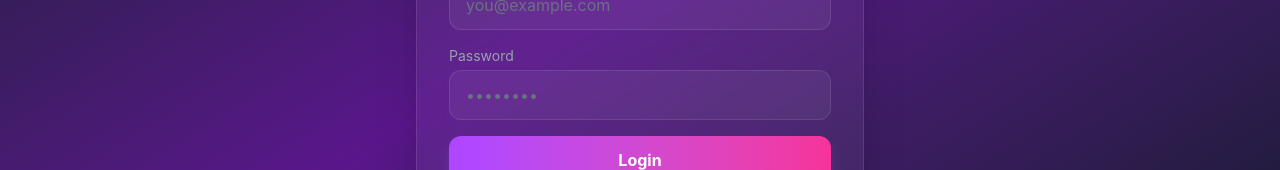
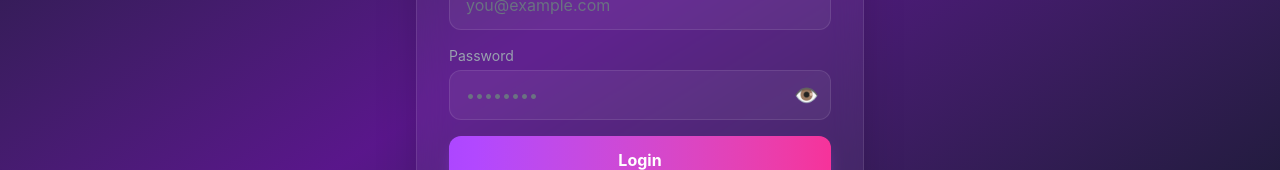
Before and after one commit to Avisek14/speech-to-text-mern, a React (Vite) app in the folder client/: page / in a window 1280 px wide. Shown: the part 422-592 px from the top of the page. Built offline with nearby package versions, Linux system fonts and the light colour scheme.

Commit message:
Day-5 update the Login.jsx and Register.jsx for Adding password vissible and hide button

```diff
--- a/client/src/pages/Login.jsx
+++ b/client/src/pages/Login.jsx
@@ -6,10 +6,10 @@
   const [form, setForm] = useState({ email: '', password: '' })
   const [error, setError] = useState('')
   const [loading, setLoading] = useState(false)
+  const [showPassword, setShowPassword] = useState(false)
   const { login } = useAuth()
 
-  const handleSubmit = async (e) => {
-    e.preventDefault()
+  const handleSubmit = async () => {
     setLoading(true)
     setError('')
     try {
@@ -62,15 +62,25 @@
                 className="w-full bg-white/5 border border-white/10 rounded-xl px-4 py-3 text-white placeholder-gray-500 focus:outline-none focus:border-purple-400 transition-colors"
               />
             </div>
+
             <div>
               <label className="text-gray-400 text-sm mb-1 block">Password</label>
-              <input
-                type="password"
-                placeholder="••••••••"
-                value={form.password}
-                onChange={(e) => setForm({ ...form, password: e.target.value })}
-                className="w-full bg-white/5 border border-white/10 rounded-xl px-4 py-3 text-white placeholder-gray-500 focus:outline-none focus:border-purple-400 transition-colors"
-              />
+              <div className="relative">
+                <input
+                  type={showPassword ? 'text' : 'password'}
+                  placeholder="••••••••"
+                  value={form.password}
+                  onChange={(e) => setForm({ ...form, password: e.target.value })}
+                  className="w-full bg-white/5 border border-white/10 rounded-xl px-4 py-3 text-white placeholder-gray-500 focus:outline-none focus:border-purple-400 transition-colors pr-12"
+                />
+                <button
+                  type="button"
+                  onClick={() => setShowPassword(!showPassword)}
+                  className="absolute right-3 top-1/2 -translate-y-1/2 text-gray-400 hover:text-purple-400 transition-colors text-xl"
+                >
+                  {showPassword ? '🙈' : '👁️'}
+                </button>
+              </div>
             </div>
 
             <button
--- a/client/src/pages/Register.jsx
+++ b/client/src/pages/Register.jsx
@@ -6,10 +6,10 @@
   const [form, setForm] = useState({ name: '', email: '', password: '' })
   const [error, setError] = useState('')
   const [loading, setLoading] = useState(false)
+  const [showPassword, setShowPassword] = useState(false)
   const { login } = useAuth()
 
-  const handleSubmit = async (e) => {
-    e.preventDefault()
+  const handleSubmit = async () => {
     setLoading(true)
     setError('')
     try {
@@ -62,6 +62,7 @@
                 className="w-full bg-white/5 border border-white/10 rounded-xl px-4 py-3 text-white placeholder-gray-500 focus:outline-none focus:border-purple-400 transition-colors"
               />
             </div>
+
             <div>
               <label className="text-gray-400 text-sm mb-1 block">Email</label>
               <input
@@ -72,15 +73,25 @@
                 className="w-full bg-white/5 border border-white/10 rounded-xl px-4 py-3 text-white placeholder-gray-500 focus:outline-none focus:border-purple-400 transition-colors"
               />
             </div>
+
             <div>
               <label className="text-gray-400 text-sm mb-1 block">Password</label>
-              <input
-                type="password"
-                placeholder="••••••••"
-                value={form.password}
-                onChange={(e) => setForm({ ...form, password: e.target.value })}
-                className="w-full bg-white/5 border border-white/10 rounded-xl px-4 py-3 text-white placeholder-gray-500 focus:outline-none focus:border-purple-400 transition-colors"
-              />
+              <div className="relative">
+                <input
+                  type={showPassword ? 'text' : 'password'}
+                  placeholder="••••••••"
+                  value={form.password}
+                  onChange={(e) => setForm({ ...form, password: e.target.value })}
+                  className="w-full bg-white/5 border border-white/10 rounded-xl px-4 py-3 text-white placeholder-gray-500 focus:outline-none focus:border-purple-400 transition-colors pr-12"
+                />
+                <button
+                  type="button"
+                  onClick={() => setShowPassword(!showPassword)}
+                  className="absolute right-3 top-1/2 -translate-y-1/2 text-gray-400 hover:text-purple-400 transition-colors text-xl"
+                >
+                  {showPassword ? '🙈' : '👁️'}
+                </button>
+              </div>
             </div>
 
             <button
```
